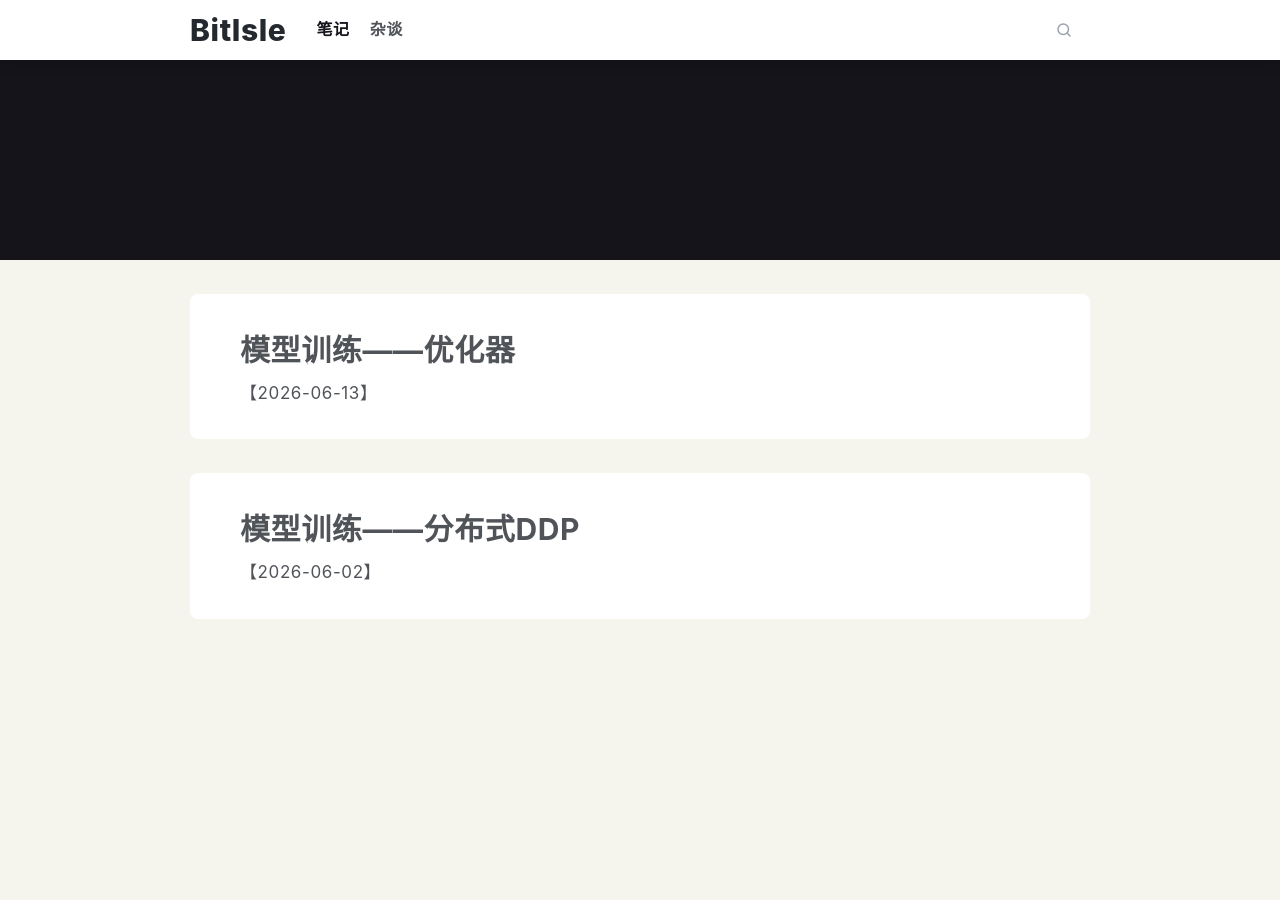
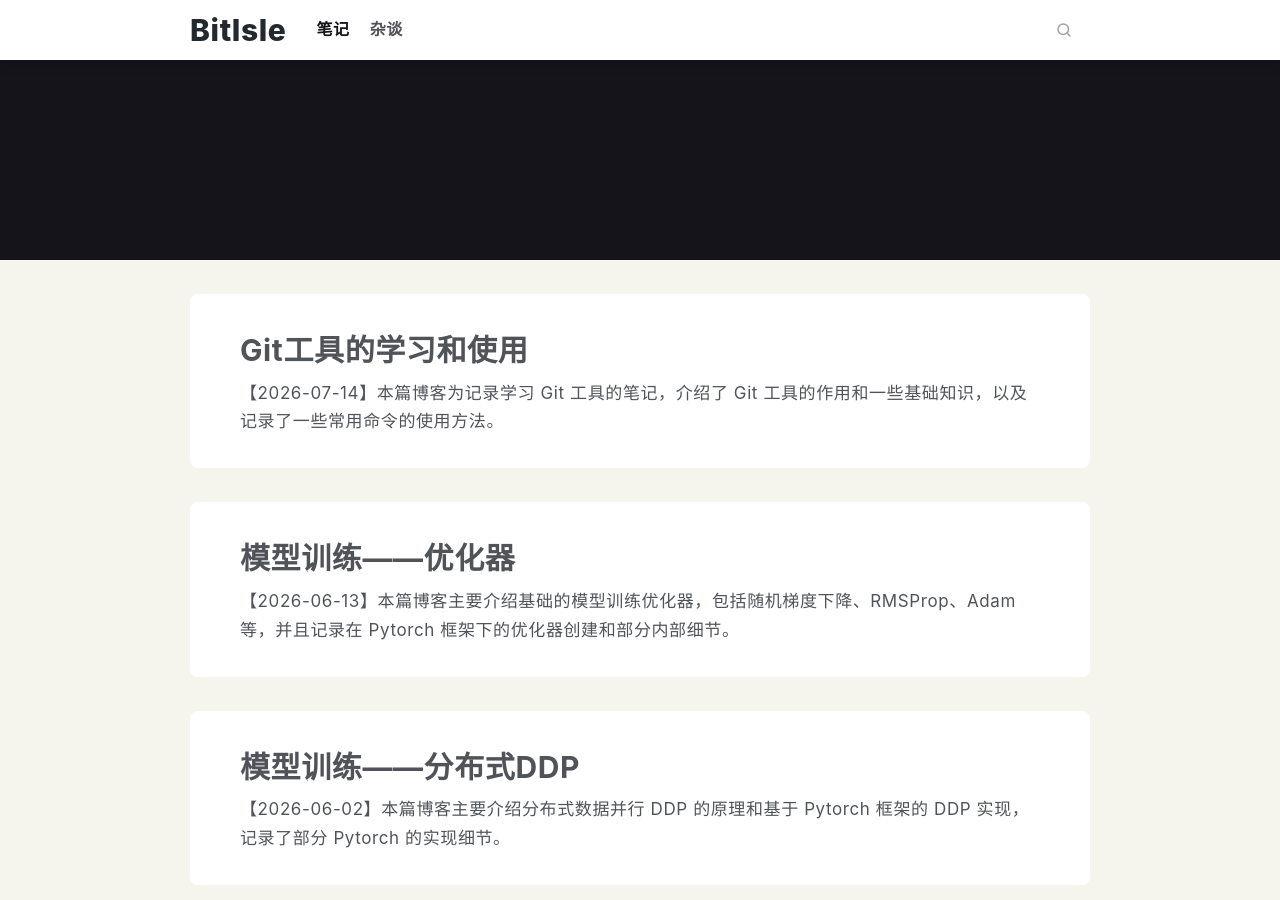
Before and after one commit to xulsh8/xulsh8.github.io, a Jekyll site: the page built from notes.html, in a window 1280 px wide and 900 px high. Built offline with Jekyll 4.4.1, drawn with Linux system fonts in a browser that asks for light colours; some web fonts are replaced; some of the changed lines change nothing that is shown.

Commit message:
更新文章：Git工具使用(未完成);更新其余文章简要summary

```diff
--- a/_posts/2026-06-02-ModelTrain-DDP.md
+++ b/_posts/2026-06-02-ModelTrain-DDP.md
@@ -4,6 +4,7 @@ title: 模型训练——分布式DDP
 date: 2026-06-02
 section: note
 categories: ModelTrain
+summary: 本篇博客主要介绍分布式数据并行 DDP 的原理和基于 Pytorch 框架的 DDP 实现，记录了部分 Pytorch 的实现细节。
 ---
 
 ## 引入
--- a/_posts/2026-06-13-ModelTrain-Optimizer.md
+++ b/_posts/2026-06-13-ModelTrain-Optimizer.md
@@ -5,6 +5,7 @@ date: 2026-06-13
 section: note
 categories: ModelTrain
 math: true
+summary: 本篇博客主要介绍基础的模型训练优化器，包括随机梯度下降、RMSProp、Adam等，并且记录在 Pytorch 框架下的优化器创建和部分内部细节。
 ---
 
 ## 引入
--- /dev/null
+++ b/_posts/2026-07-14-GitTutorial.md
@@ -0,0 +1,85 @@
+---
+layout: post
+title: Git工具的学习和使用
+date: 2026-07-14
+section: note
+categories: Tools
+summary: 本篇博客为记录学习 Git 工具的笔记，介绍了 Git 工具的作用和一些基础知识，以及记录了一些常用命令的使用方法。
+---
+
+## 引入
+
+之前对于 Git 一知半解，只知道所谓的拉取和推送，是用来同步本地仓库和远程仓库的工具，完全不清楚在拉取推送、同步这一过程中具体发生了什么。因此这篇文章主要是用来记录系统性学习 Git 的笔记，主要内容大致包括 Git 工具的意义和作用、Git 的基础知识、常用命令和技巧。主要参考官方提供的[《Pro Git》](https://git-scm.com/book/zh/v2)教程学习。
+
+
+
+本博客不会包含教程的全部内容，主要记录将来会用到的知识，其余不一定会用到的额外知识也许会在学有余力时补充。
+
+
+
+## Git 工具是什么？
+
+Git 是一个开源的**分布式版本管理系统**，这个定义可能会略微抽象，具体来说，当你在编辑改动你的项目文件夹时，你可能会希望保留一份未改动的版本，避免整个项目在本次编辑改动后出现问题，难以回调。最简单的做法当然是直接复制一份项目文件夹来编辑修改，但是当迭代版本次数多了，容易出现混淆，并且如果项目文件很大，会非常占用空间。除此之外，如果是多人协作开发一个项目文件的情况，管理和同步多方的改动会是一件很麻烦的事。Git 工具正是为了解决这些问题而诞生的。
+
+
+
+Git 的思想是在各自设备中管理一个该项目的**本地数据库**，当你完成一次对项目文件的修改后，你可以提交到本地数据库中，并且标注本次修改内容。将来你可以随时回看你过去的每一次提交，可以随时将项目回滚到任何一次提交时的状态。对于多人协作开发的情况，则是多方本地数据库连接同一个**远程数据库**，每个人可以选择将远程数据库更新的项目文件同步到本地数据库，也可以将本地数据库的修改上传到远程数据库。
+
+
+
+## Git 基础知识
+
+Git 具体是如何工作的？一开始你已经在你的设备上有了一个项目文件夹，当你将你的项目初始化为 Git 项目仓库后（后续会讲如何获取 Git 仓库），你的项目文件夹中会出现一个`.git`隐藏文件夹。此时你的项目文件夹就是你的**工作区**，当你让 Git 完成对你各个项目文件的**跟踪**后，你就可以开始对你的项目文件进行任意的编辑修改。
+
+
+
+当你完成各种各样的编辑改动后，想记录当前项目作为一个新版本，你就可以先将改动文件放到**暂存区**，到这一步 Git 还不会将当前项目状态作为一个新版本保存，因此暂存区起到一个“缓存”的作用，可以让你确认你做了哪些修改，再次考虑是否要将这些修改保存为一个新版本中，另外，在发生“合并冲突”的情况时，暂存区会起到“标记冲突是否解决”的作用，不过这是使用远程仓库的情况，后面再详细说明。
+
+
+
+在你确定暂存区对于当前项目的“快照”就是要提交的一次版本后，你就可以将暂存区的内容提交到**本地仓库**中，并且在本次提交中，你可以写上提交说明，方便以后查询本次提交的更新内容。Git 的工作流程示意图如下所示。
+
+<figure class="center"><img src="/assets/images/20260714/Git流程示意图.png" style="zoom:45%;" /><figcaption>图 1：Git 工作流程示意图</figcaption></figure>
+
+<div class="notice"><p>实际上，暂存区和本地仓库就在隐藏文件夹<code>.git</code>中，其中<code>index</code>文件会记录暂存区内容，本地仓库会记录每一次提交的信息和过去版本的内容。这也会带来一个疑问，Git 会记录每一次修改信息和版本内容以供恢复，这意味这即使你删除了一些文件，也能通过 Git 去恢复到原来的状态，那 Git 岂不是需要非常多的空间来保存所有版本信息？</p><p>我也抱着这个疑问和 AI 讨论，结论是<code>.git</code>文件夹会变大，但增长缓慢。因为 Git 通常管理的是代码文件，这类文件本身并不大，另外，虽说 Git 会保存每一个版本的内容，但对于版本之间修改较少的文件，可以只保留一份文件，然后仅记录不同版本的差异，从而实现压缩。一般项目文件的<code>.git</code>文件夹可能只有几十到几百 MB。因此在 Git 仓库中，<strong>尽量少存储二进制文件（例如 .png、.mp4、.pth等文件）</strong>，因为这类文件本身就大，而且这类文件由于复杂的编码格式，即使修改了很小一部分内容，实际编码后文件可能发生了很大变化，这就导致难以压缩。若项目文件夹中包含这类文件，可以将这些文件记录到<code>.gitignore</code>文件中，让 Git 不跟踪这类文件。</p></div>
+
+**远程仓库**是指托管在因特网或其他网络中的你的项目的 Git 仓库，这样就可以通过在本地仓库中添加远程仓库链接来实现多人协作。你可以随时拉取远程仓库的最新版本到本地仓库中进行更新，当你拥有远程仓库的读写权限时，你也可以选择将本地仓库的版本推送到远程仓库的版本链中，但是这个过程中可能会出现“合并冲突”的情况。
+
+
+
+举个例子，用户一和用户二共同管理远程仓库，此时二人的本地仓库都存储远程仓库的最新版本 A，此时用户一在完成一次更新后往远程仓库推送版本 B，而用户二在本地仓库更新了版本 C，但是用户二的本地仓库对远程仓库的记录仍停留在版本 A，此时 **Git 会要求用户二将本地仓库对远程仓库的记录更新到最新版本后才能推送**。当用户二拉取（pull）远程仓库最新版本 B 时，Git 会尝试将版本 B 和本地仓库的版本 C 进行合并（merge），若有难以兼容的合并（例如版本 B 已经删除文件 a，而版本 C 则对文件 a 进行了修改），则 Git 会提示发生“合并冲突”，并要求用户二手动介入，修改冲突后才能完成合并。之后用户二就可以将本地仓库合并好的版本 C` 推送到远程仓库作为最新版本。
+
+
+
+以上是目前整理的基础知识，其他更多知识或细节可能以后会补充，或者包含在下一节的常用命令中。
+
+
+
+## 常用命令
+
+### Git 仓库配置
+
+Git 提供了一些配置变量来供用户选择，包括用户身份、默认文本编辑器、仓库默认分支名、命令别名、界面显示等。通常使用`git config`来进行编辑。总共有三个配置文件，并且分别有不同的作用域：
+
+~~~powershell
+# 系统级：存放在 Git 安装目录下的 /etc/gitconfig ，作用于当前计算机上的所有用户。
+git config --system
+# 用户级：存放在用户目录下的 ~/.gitconfig ，作用于当前用户的所有仓库。
+git config --global
+# 仓库级：存放在项目文件夹的 .git/config ，作用于当前仓库。
+git config --local
+~~~
+
+### Git 仓库获取
+
+Git 仓库通常有两种获取方式，一是直接在本地项目文件夹中初始化，二是从其他服务器上克隆一个 Git 仓库到本地。
+
+~~~powershell
+# 在本地项目初始化，并且要让项目中的文件被 Git 跟踪。
+git init
+git add . # 将当前文件夹下的所有文件提交到暂存区
+git commit -m "initial project version" # 将暂存区内容提交到本地仓库，从而实现Git对所有文件的跟踪
+
+# 克隆已有仓库，可以使用https://协议、git://协议和SSH传输协议，并且可以自定义仓库名字
+git clone # git clone <url> <newname>
+~~~
```
Also changed, not shown: assets/images/20260714/Git流程示意图.png (added).
